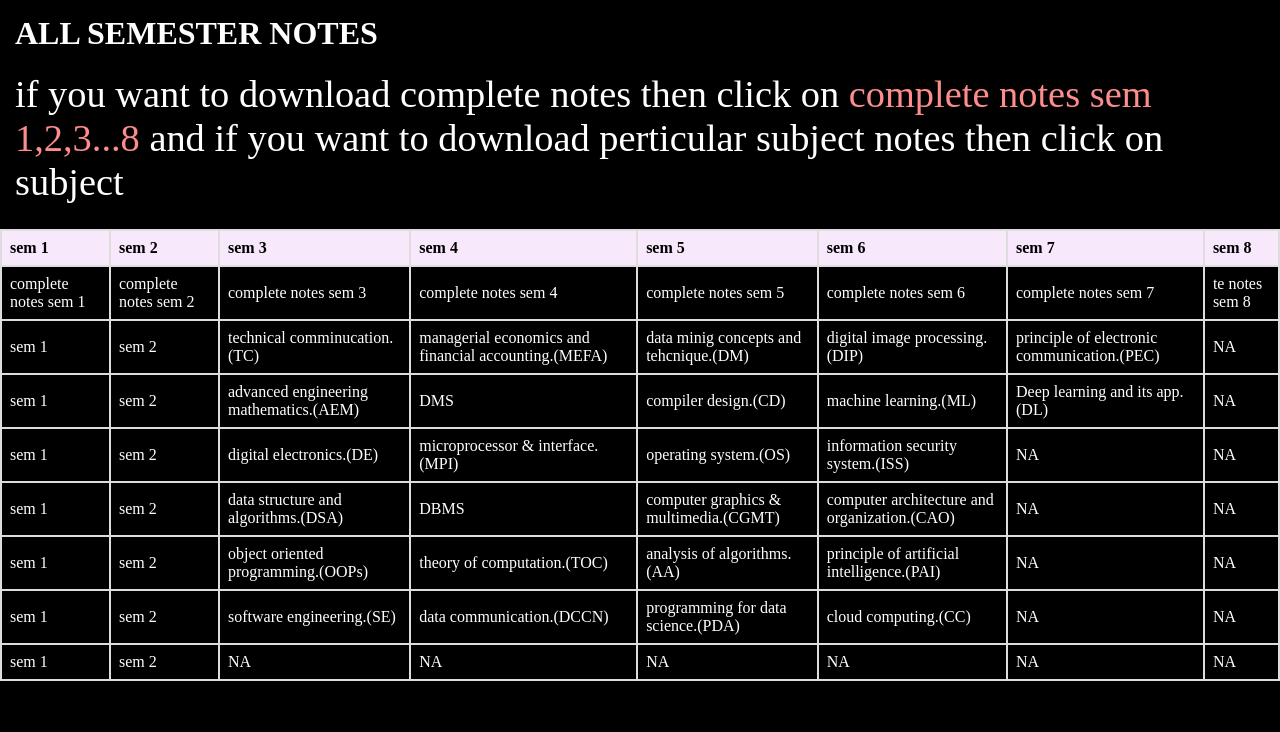
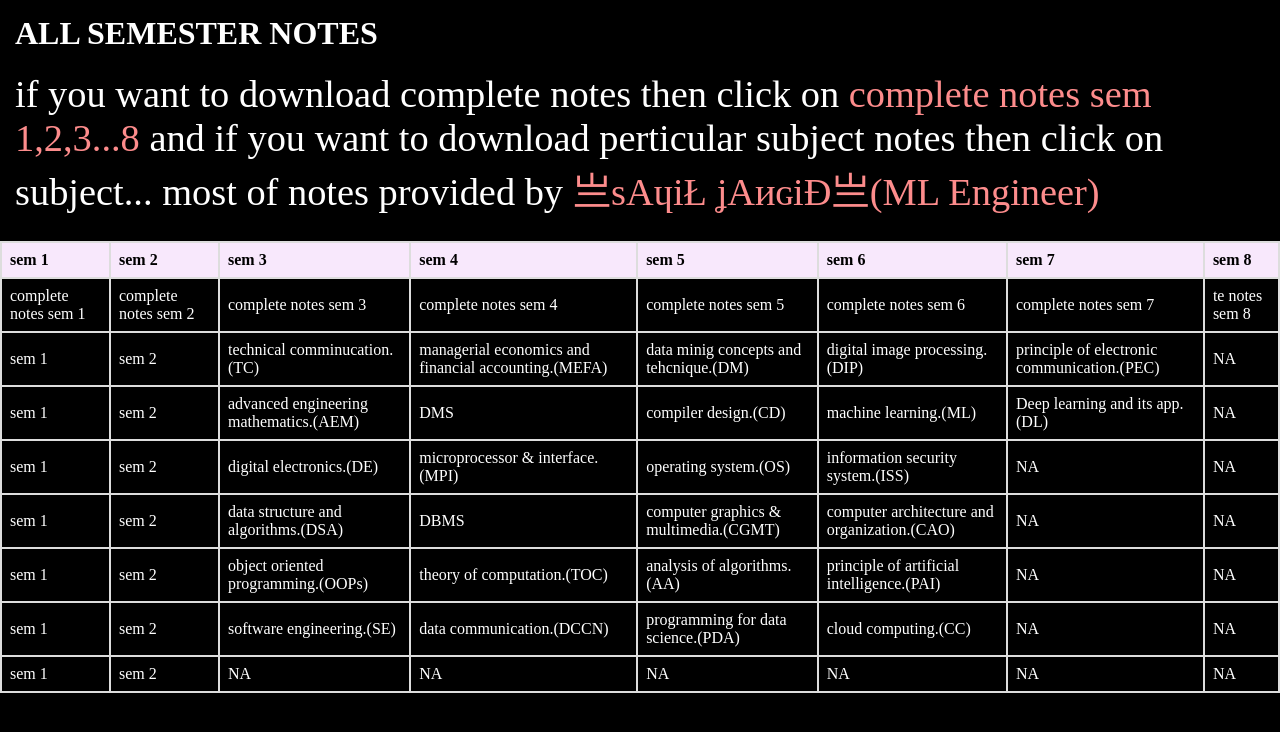
Before and after one commit to devsharma11o3/devresume, a plain HTML site: page notes.html in a window 1280 px wide. Drawn offline with Linux system fonts and the light colour scheme.

Commit message:
Update notes.html 3t

```diff
--- a/notes.html
+++ b/notes.html
@@ -70,7 +70,8 @@ body{
     <h1>ALL  SEMESTER NOTES </h1>
     <p>
         if you want to download complete notes then click on <span>complete notes sem 1,2,3...8 </span>
-        and if you want to download perticular subject notes then click on subject
+        and if you want to download perticular subject notes then click on subject...
+        most of notes provided by <span>亗sAɥiŁ ʝAиɢiĐ亗(ML Engineer)</span>
     </p>
   <table>
     <thead>
```
